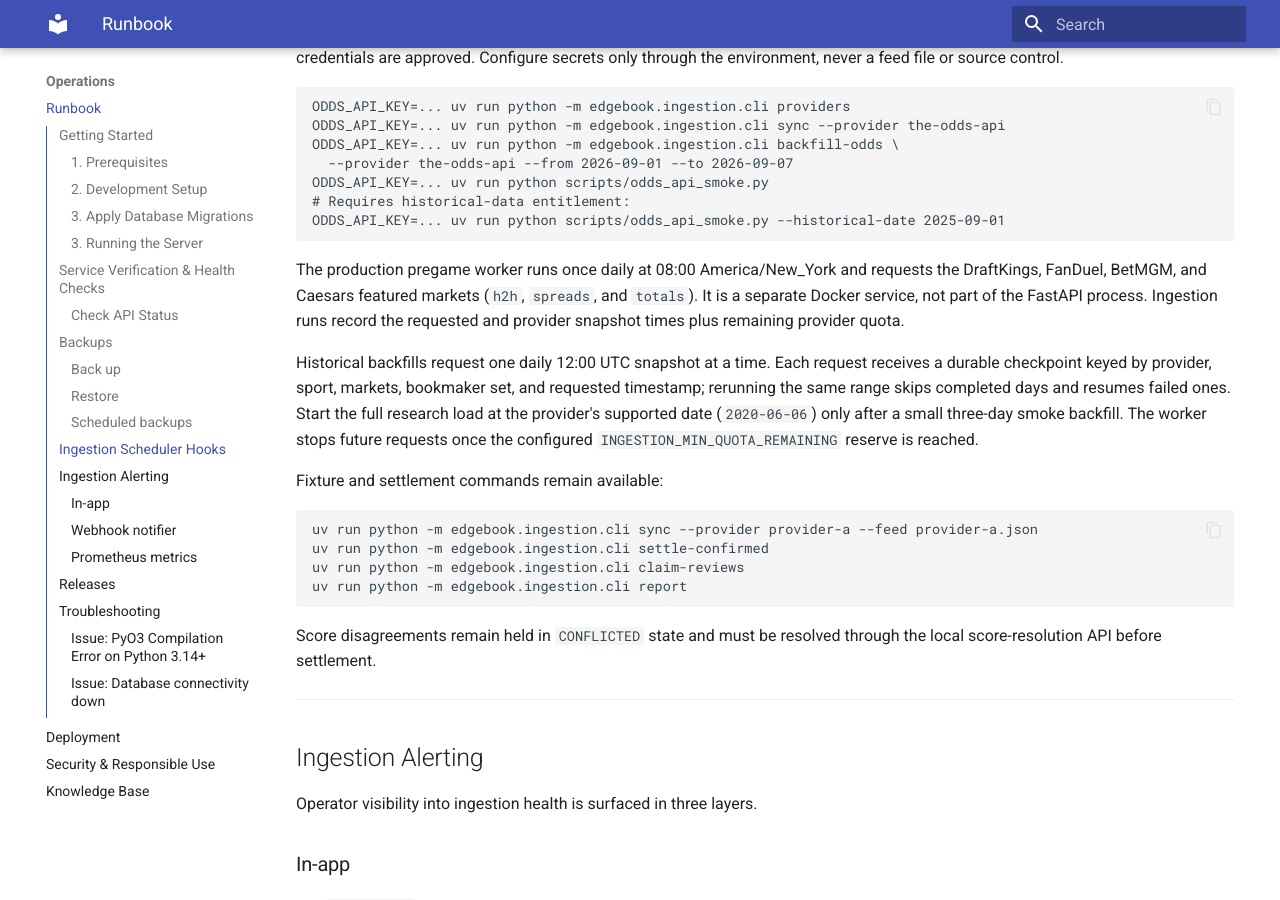
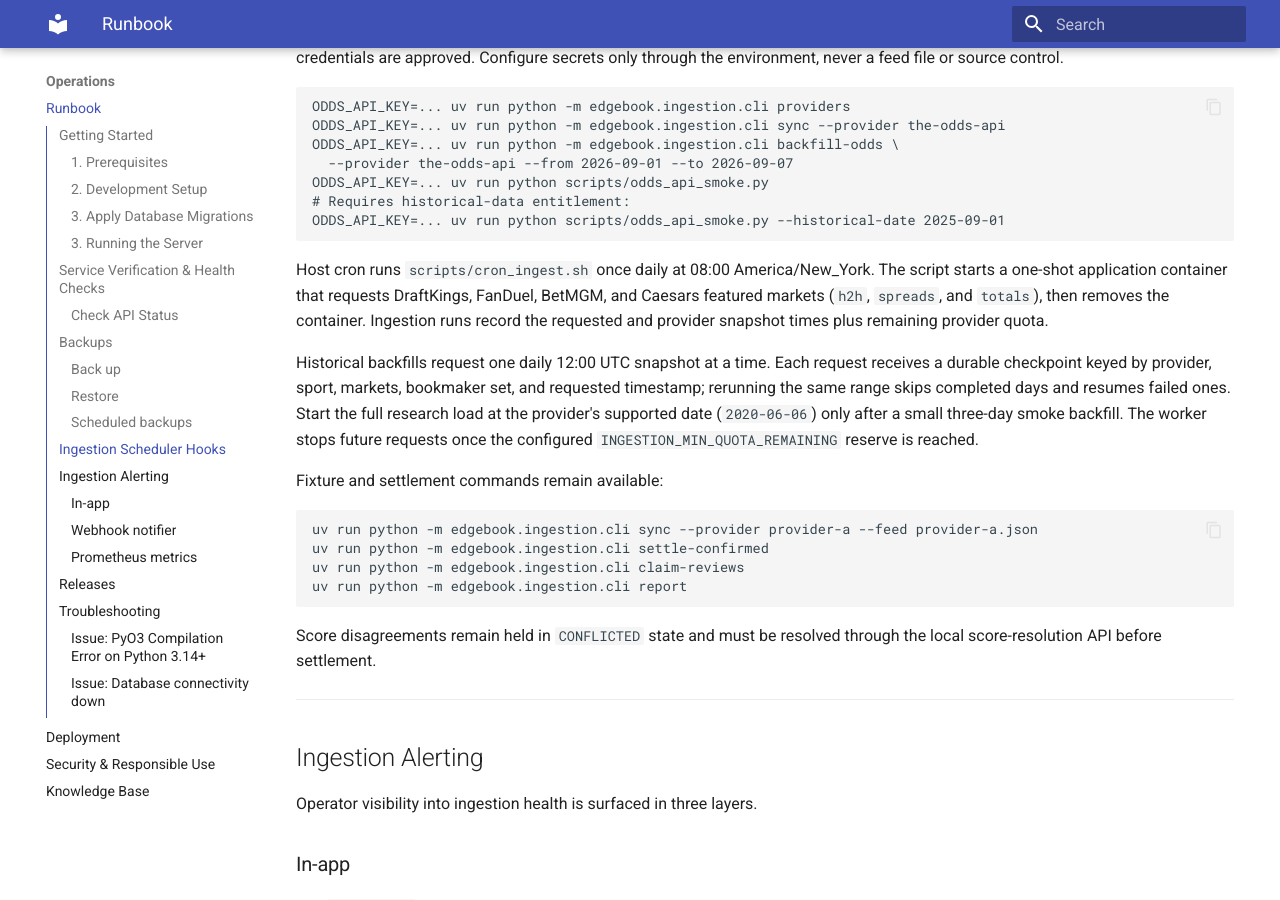
Before and after one commit to connorkitchings/edgebook, an MkDocs documentation site: the page built from docs/runbook.md, in a window 1280 px wide and 900 px high, scrolled down 2641 px. Built offline with MkDocs 1.6.1 and Material for MkDocs 9.7.7, drawn with Linux system fonts in a browser that asks for light colours; some of the changed text lies outside the part shown.

````diff
--- a/docs/runbook.md
+++ b/docs/runbook.md
@@ -131,10 +131,11 @@ ODDS_API_KEY=... uv run python scripts/odds_api_smoke.py
 ODDS_API_KEY=... uv run python scripts/odds_api_smoke.py --historical-date 2025-09-01
 ```
 
-The production pregame worker runs once daily at 08:00 America/New_York and requests the
-DraftKings, FanDuel, BetMGM, and Caesars featured markets (`h2h`, `spreads`, and `totals`). It
-is a separate Docker service, not part of the FastAPI process. Ingestion runs record the requested
-and provider snapshot times plus remaining provider quota.
+Host cron runs `scripts/cron_ingest.sh` once daily at 08:00 America/New_York.
+The script starts a one-shot application container that requests DraftKings,
+FanDuel, BetMGM, and Caesars featured markets (`h2h`, `spreads`, and `totals`),
+then removes the container. Ingestion runs record the requested and provider
+snapshot times plus remaining provider quota.
 
 Historical backfills request one daily 12:00 UTC snapshot at a time. Each request receives a
 durable checkpoint keyed by provider, sport, markets, bookmaker set, and requested timestamp;
@@ -227,8 +228,10 @@ lives in `.agent/workflows/release-checklist.md`; the routine cut-a-tag flow is:
    git push origin main --tags
    ```
 
-The production deploy workflow is pending a hosting-target decision; until then,
-a release is a versioned git tag plus the published container image build.
+The production deploy workflow targets an Oracle Always-Free ARM VM and builds
+natively over SSH on pushes to `main`. It skips successfully until the four VM
+secrets are configured. Defer the `v0.2.0` tag until the first real VM deploy
+validates the stack; see [Deployment](deployment.md) for provisioning details.
 
 ---
 
````
Also changed, not shown: .agent/CONTEXT.md (+2 -2 lines), README.md (+6 -3 lines), docs/implementation_schedule.md (+2 -2 lines), session_logs/07-13-2026/2 - Phase 8 Verification.md (added, +50 -0 lines), docs/api/openapi.json, 3 other files.
